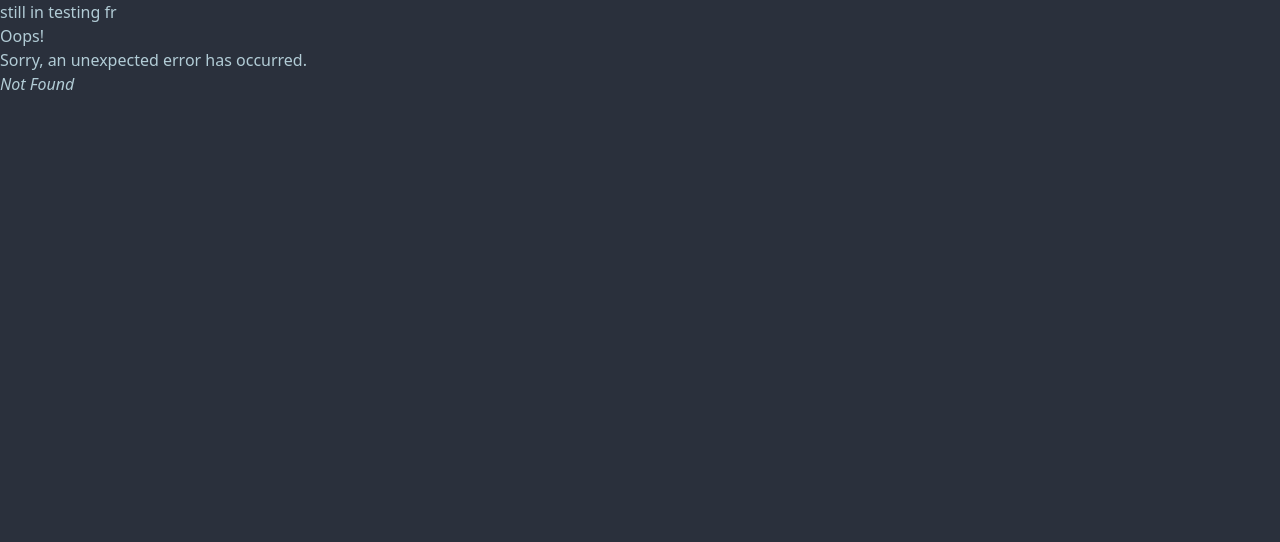
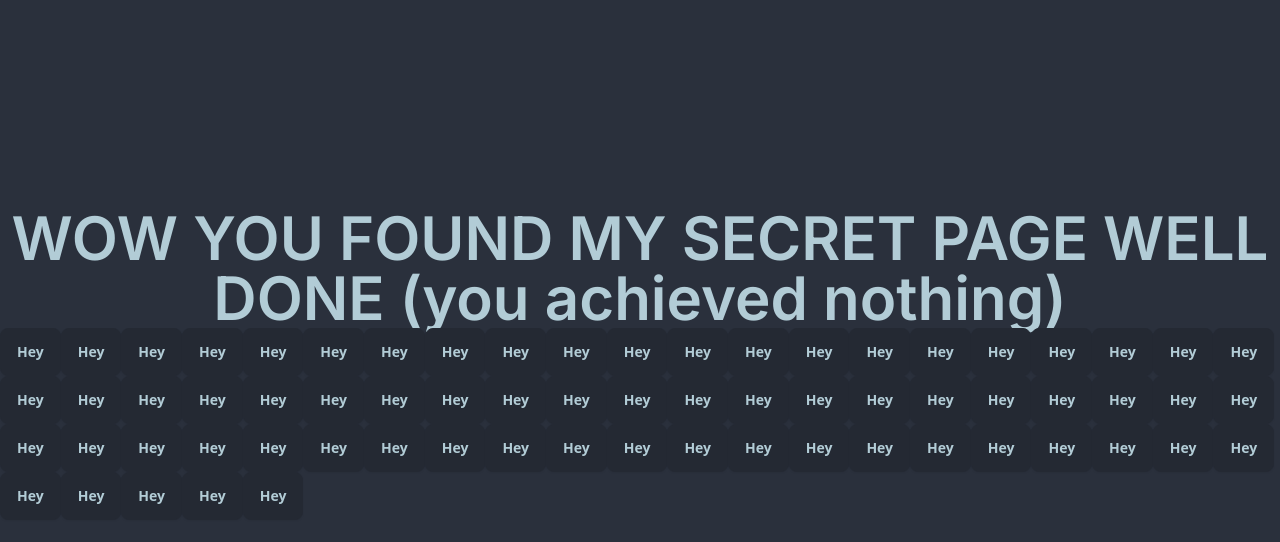
Before and after one commit to oDqnger/odqnger.github.io, a React (Vite) app in the folder app/: page /secret in a window 1280 px wide. Before the commit this address had no page. Shown: the top 542 px of the page. Built offline with nearby package versions, Linux system fonts and the light colour scheme; a web font is replaced by a local one.

Commit message:
fixed a few bugs and changed the error-page and added something special hehehehehehehehhehehehehe

```diff
--- a/app/index.html
+++ b/app/index.html
@@ -7,6 +7,7 @@
     <title>Vite + React + TS</title>
     <link href="https://fonts.googleapis.com/css2?family=Moderustic:wght@300..800&display=swap" rel="stylesheet">
     <link href="https://fonts.googleapis.com/css2?family=Inter:ital,opsz,wght@0,14..32,100..900;1,14..32,100..900&display=swap" rel="stylesheet">
+    <link rel="icon" type="image/png" href="./src/assets/pfp.jpg">
   </head>
   <body>
     <div id="root"></div>
--- a/app/src/components/ProjectCard.tsx
+++ b/app/src/components/ProjectCard.tsx
@@ -1,5 +1,4 @@
 import { Link } from "react-router-dom"
-import { FaReact } from "react-icons/fa";
 
 interface ProjectCardProps {
   title: string,
@@ -23,7 +22,7 @@ export default function ProjectCard(props: ProjectCardProps) {
   let project_buttons: any = []
 
   links.forEach((link, index) => {
-    project_buttons.push(<button className="btn btn-primary mr-2"><Link to={link_names[index]}>{links[index]}</Link></button>)
+    project_buttons.push(<button className="btn btn-primary mr-2"><Link to={link_names[index]}>{link}</Link></button>)
   })
 
   return (
--- a/app/src/main.tsx
+++ b/app/src/main.tsx
@@ -2,6 +2,7 @@ import { StrictMode } from 'react'
 import { createRoot } from 'react-dom/client'
 import Root from "./routes/root.tsx"
 import ErrorPage from "./routes/error-page.tsx"
+import Secret from "./routes/secret.tsx"
 import "./styles/output.css"
 import {
   createBrowserRouter,
@@ -15,11 +16,12 @@ const router = createBrowserRouter([
     errorElement: <ErrorPage />
   },
   {
-    path: "/test-page",
+    path: "/secret",
     element:
       <>
-        <h1>Hello World!</h1>
+        <Secret />
       </>,
+    errorElement: <ErrorPage />
   }
 ]);
 
--- /dev/null
+++ b/app/src/react-app-env.d.ts
@@ -0,0 +1,4 @@
+declare module "*.png";
+declare module "*.svg";
+declare module "*.jpeg";
+declare module "*.jpg";
--- a/app/src/routes/error-page.tsx
+++ b/app/src/routes/error-page.tsx
@@ -1,17 +1,14 @@
 import { useRouteError } from "react-router-dom";
+import { Link } from "react-router-dom"
 
 export default function ErrorPage() {
   const error = useRouteError();
   console.error(error);
 
   return (
-    <div id="error-page">
-      <h1>still in testing fr</h1>
-      <h1>Oops!</h1>
-      <p>Sorry, an unexpected error has occurred.</p>
-      <p>
-        <i>{error.statusText || error.message}</i>
-      </p>
+    <div data-theme="dim" id="error-page">
+      <h1 className="items-center justify-center flex mt-52 font-semibold text-6xl font-main2">this site literally has nothing else in it</h1>
+      <Link to="/" className="link underline items-center justify-center flex mt-3 font-semibold text-2xl font-main2">go back to home page</Link>
     </div>
   );
 }
--- a/app/src/routes/root.tsx
+++ b/app/src/routes/root.tsx
@@ -39,7 +39,7 @@ function Root() {
 
           <ProjectCard title="utilitilib" description="A python utility library" link_names={["https://github.com/oDqnger/utilitilib", "https://pypi.org/project/utilitilib/"]} links={["github", "pypi"]} logo={<FaPython />} />
 
-          <ProjectCard title="odqnger.dev" description="My personal website" link_names={["https://github.com/oDqnger"]} links={["github"]}/>
+          <ProjectCard title="odqnger.dev" description="My personal website" link_names={["https://github.com/oDqnger"]} links={["github"]} logo={pfp}/>
         </div>
         <div className="mb-14">
           <ProjectCard title="chat-spammer" description="An app that spams messages" link_names={["https://github.com/oDqnger/chat-spammer"]} links={["github"]} logo={<FaPython />} />
--- /dev/null
+++ b/app/src/routes/secret.tsx
@@ -0,0 +1,77 @@
+export default function Secret() {
+  return (
+    <>
+      <div data-theme="dim">
+        <h1 className="text-center items-center justify-center flex mt-52 mb-52 font-semibold text-6xl font-main2">WOW YOU FOUND MY SECRET PAGE WELL DONE (you achieved nothing)</h1>
+        <button className="btn">Hey</button>
+        <button className="btn">Hey</button>
+        <button className="btn">Hey</button>
+        <button className="btn">Hey</button>
+        <button className="btn">Hey</button>
+        <button className="btn">Hey</button>
+        <button className="btn">Hey</button>
+        <button className="btn">Hey</button>
+        <button className="btn">Hey</button>
+        <button className="btn">Hey</button>
+        <button className="btn">Hey</button>
+        <button className="btn">Hey</button>
+        <button className="btn">Hey</button>
+        <button className="btn">Hey</button>
+        <button className="btn">Hey</button>
+        <button className="btn">Hey</button>
+        <button className="btn">Hey</button>
+        <button className="btn">Hey</button>
+        <button className="btn">Hey</button>
+        <button className="btn">Hey</button>
+        <button className="btn">Hey</button>
+        <button className="btn">Hey</button>
+        <button className="btn">Hey</button>
+        <button className="btn">Hey</button>
+        <button className="btn">Hey</button>
+        <button className="btn">Hey</button>
+        <button className="btn">Hey</button>
+        <button className="btn">Hey</button>
+        <button className="btn">Hey</button>
+        <button className="btn">Hey</button>
+        <button className="btn">Hey</button>
+        <button className="btn">Hey</button>
+        <button className="btn">Hey</button>
+        <button className="btn">Hey</button>
+        <button className="btn">Hey</button>
+        <button className="btn">Hey</button>
+        <button className="btn">Hey</button>
+        <button className="btn">Hey</button>
+        <button className="btn">Hey</button>
+        <button className="btn">Hey</button>
+        <button className="btn">Hey</button>
+        <button className="btn">Hey</button>
+        <button className="btn">Hey</button>
+        <button className="btn">Hey</button>
+        <button className="btn">Hey</button>
+        <button className="btn">Hey</button>
+        <button className="btn">Hey</button>
+        <button className="btn">Hey</button>
+        <button className="btn">Hey</button>
+        <button className="btn">Hey</button>
+        <button className="btn">Hey</button>
+        <button className="btn">Hey</button>
+        <button className="btn">Hey</button>
+        <button className="btn">Hey</button>
+        <button className="btn">Hey</button>
+        <button className="btn">Hey</button>
+        <button className="btn">Hey</button>
+        <button className="btn">Hey</button>
+        <button className="btn">Hey</button>
+        <button className="btn">Hey</button>
+        <button className="btn">Hey</button>
+        <button className="btn">Hey</button>
+        <button className="btn">Hey</button>
+        <button className="btn">Hey</button>
+        <button className="btn">Hey</button>
+        <button className="btn">Hey</button>
+        <button className="btn">Hey</button>
+        <button className="btn">Hey</button>
+      </div>
+    </>
+  )
+}
```
